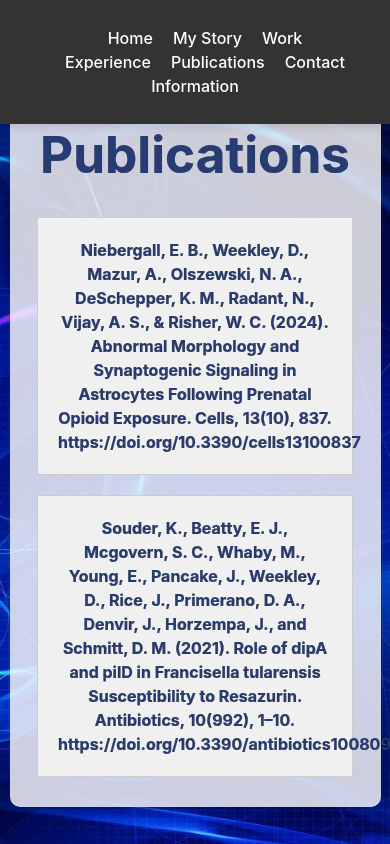
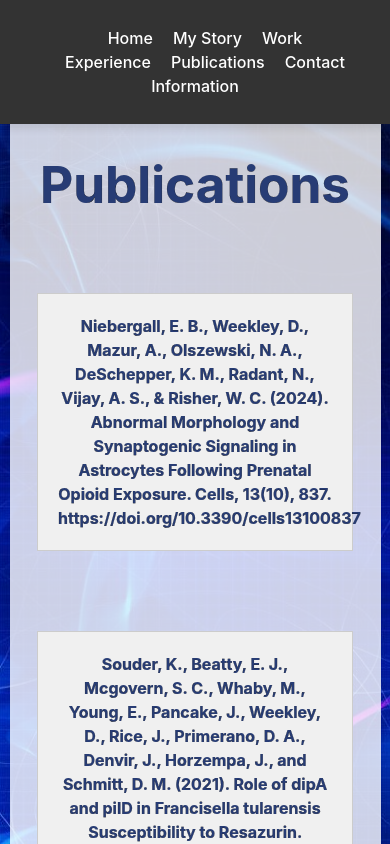
Before and after one commit to dmweekley99/Daron, a React (Vite) app in the folder My-Webpage/: page /publications in a window 390 px wide. Built offline with nearby package versions, Linux system fonts and the light colour scheme.

Commit message:
changing margin in css of other pages

```diff
--- a/My-Webpage/src/style/MyStory.css
+++ b/My-Webpage/src/style/MyStory.css
@@ -14,7 +14,7 @@
 /* Media query for screens smaller than 768px (mobile devices) */
 @media screen and (max-width: 768px) {
     .story-container {
-        margin: 50px auto;
+        margin: 80px auto;
         padding: 10px;
     }
 }
--- a/My-Webpage/src/style/Publication.css
+++ b/My-Webpage/src/style/Publication.css
@@ -22,7 +22,7 @@
   /* Media query for screens smaller than 768px (mobile devices) */
   @media screen and (max-width: 768px) {
     .pdf-banner {
-      margin: 20px 5%; /* Adjusted margin for smaller screens */
+      margin: 80px 5%; /* Adjusted margin for smaller screens */
     }
   }
 
--- a/My-Webpage/src/style/WorkExperience.css
+++ b/My-Webpage/src/style/WorkExperience.css
@@ -24,7 +24,7 @@
 @media (max-width: 768px) {
     .work-container {
         width: 90%; /* Use percentage for responsive width */
-        margin: 50px auto; /* Adjust margin for mobile */
+        margin: 80px auto; /* Adjust margin for mobile */
         padding: 10px; /* Reduce padding for mobile */
     }
 
```
